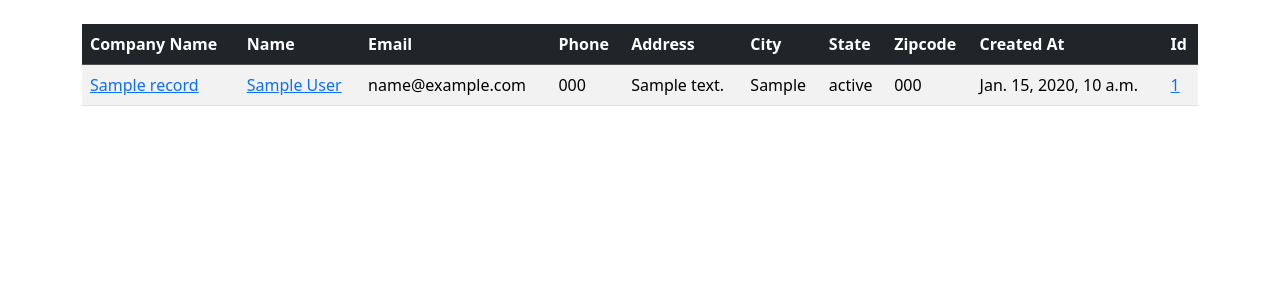
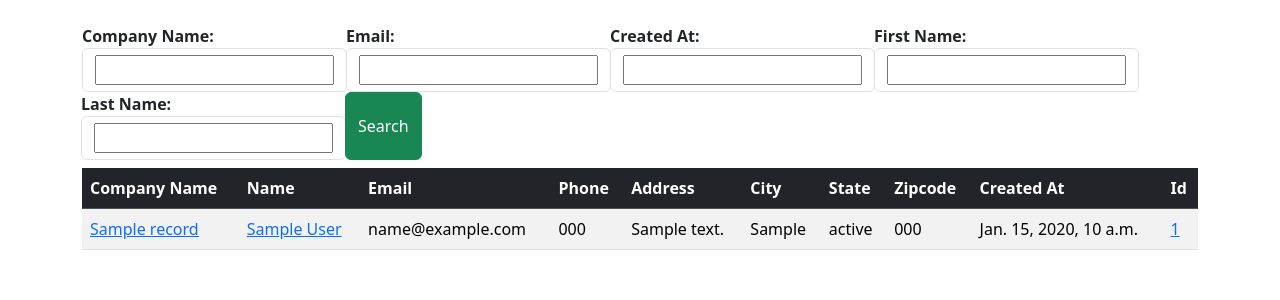
Before and after one commit to olexiygolovko/crm_oxi, a Django app: page / in a window 1280 px wide. Shown: the part 56-356 px from the top of the page. Run offline with Django 5.2, Linux system fonts and the light colour scheme; a user stored in the database is signed in; tables that the repository leaves empty hold one stand-in row (values such as "Sample post").

Commit message:
implemented the functionality of filtering records

```diff
--- /dev/null
+++ b/crm_oxi/crm/filters.py
@@ -0,0 +1,7 @@
+import django_filters
+from .models import Record
+
+class RecordFilter(django_filters.FilterSet):
+    class Meta:
+        model = Record
+        fields = ['company_name', 'created_at', 'phone', 'city', 'state', 'first_name', 'last_name', 'email']
--- a/crm_oxi/crm/templates/home.html
+++ b/crm_oxi/crm/templates/home.html
@@ -1,9 +1,36 @@
-{% extends "base.html" %}
+{% extends "base.html" %} {% block content %} {% if user.is_authenticated %}
 
-{% block content %}
-
-
-{% if user.is_authenticated %}
+<div class="card-body">
+  <form method="get" class="form-inline">
+    <div class="input-group mb-2">
+      <div class="input-group-append">
+        <label for="company_name"><b>Company Name:</b></label>
+        <span class="form-control">{{ record_filter.form.company_name }}</span>
+      </div>
+      <div class="input-group-append">
+        <label for="email"><b>Email:</b></label>
+        <span class="form-control">{{ record_filter.form.email }}</span>
+      </div>
+      <div class="input-group-append">
+        <label for="created_at"><b>Created At:</b></label>
+        <span class="form-control">{{ record_filter.form.created_at }}</span>
+      </div>
+      <div class="input-group-append">
+        <label for="first_name"><b>First Name:</b></label>
+        <span class="form-control">{{ record_filter.form.first_name }}</span>
+      </div>
+      <div class="input-group-append">
+        <label for="last_name"><b>Last Name:</b></label>
+        <span class="form-control">{{ record_filter.form.last_name }}</span>
+      </div>
+      <div class="text-center">
+        <button class="btn btn-success mb-2 h-100 mx-auto" type="submit">
+          Search
+        </button>
+      </div>
+    </div>
+  </form>
+</div>
 
 <table class="table table-striped">
   <thead class="table-dark">
@@ -21,13 +48,16 @@
     </tr>
   </thead>
   <tbody>
-
-{% if records %}
-    {% for record in records %}
+    {% if records %} {% for record in records %}
     <tr>
-        <td><a href="{% url 'record' record.id %}">{{ record.company_name }}</a></td>
-        <td><a href="{% url 'record' record.id %}">{{ record.first_name }}
-        {{ record.last_name }}</a></td>
+      <td>
+        <a href="{% url 'record' record.id %}">{{ record.company_name }}</a>
+      </td>
+      <td>
+        <a href="{% url 'record' record.id %}"
+          >{{ record.first_name }} {{ record.last_name }}</a
+        >
+      </td>
       <td>{{ record.email }}</td>
       <td>{{ record.phone }}</td>
       <td>{{ record.address }}</td>
@@ -37,30 +67,40 @@
       <td>{{ record.created_at }}</td>
       <td><a href="{% url 'record' record.id %}">{{ record.id }}</a></td>
     </tr>
-    {% endfor %}
-{% endif %}
-    </tr>
+    {% endfor %} {% endif %}
   </tbody>
 </table>
 
 {% else %}
 <div class="col-md-6 offset-md-3">
   <h1>Login</h1>
-    <br/>
+  <br />
   <form method="POST" action="{% url 'home' %}">
     {% csrf_token %}
 
     <div class="mb-3">
-        <input type="text" class="form-control" name="username", placeholder="Username" required>
+      <input
+        type="text"
+        class="form-control"
+        name="username"
+        ,
+        placeholder="Username"
+        required
+      />
     </div>
-      <br/>
+    <br />
     <div class="mb-3">
-        <input type="password" class="form-control" name="password", placeholder="Password" required>
+      <input
+        type="password"
+        class="form-control"
+        name="password"
+        ,
+        placeholder="Password"
+        required
+      />
     </div>
-      <br/>
+    <br />
     <button type="submit" class="btn btn-secondary">Login</button>
   </form>
 </div>
-{% endif %}
-
-{% endblock %}
+{% endif %} {% endblock %}
--- a/crm_oxi/crm/views.py
+++ b/crm_oxi/crm/views.py
@@ -4,25 +4,31 @@ from django.contrib.auth.decorators import login_required
 from django.contrib import messages
 from .forms import SignUpForm, AddRecordForm, RecordCommentForm
 from .models import Record, RecordComment
+from .filters import RecordFilter
 
 
 def home(request):
     records = Record.objects.all()
-    # Checkto see if logging in
+    home = Record.objects.order_by('-created_at')
+    record_filter = RecordFilter(request.GET, queryset=home)
+    filtered_records = record_filter.qs
+    context = {"records": filtered_records, "record_filter": record_filter}
+
+    # Check to see if logging in
     if request.method == 'POST':
         username = request.POST['username']
         password = request.POST['password']
-        #Authenticate
+        # Authenticate
         user = authenticate(request, username=username, password=password)
         if user is not None:
             login(request, user)
             messages.success(request, "You Have Been Logged In!")
-            return redirect('home')
+            return render(request, 'home.html', context)
         else:
-            messages.success(request, "There Was An Error Logging In, Pleace Try Again ...")
+            messages.error(request, "There Was An Error Logging In, Please Try Again ...")
             return redirect('home')
     else:
-        return render(request, 'home.html', {'records':records})
+        return render(request, 'home.html', context)
 
 def logout_user(request):
     logout(request)
--- a/crm_oxi/crm_oxi/settings.py
+++ b/crm_oxi/crm_oxi/settings.py
@@ -39,6 +39,7 @@ INSTALLED_APPS = [
     'django.contrib.messages',
     'django.contrib.staticfiles',
     'crm',
+    'django_filters',
 
 ]
 
```
Lines whose indentation alone changed are shown as unchanged.
